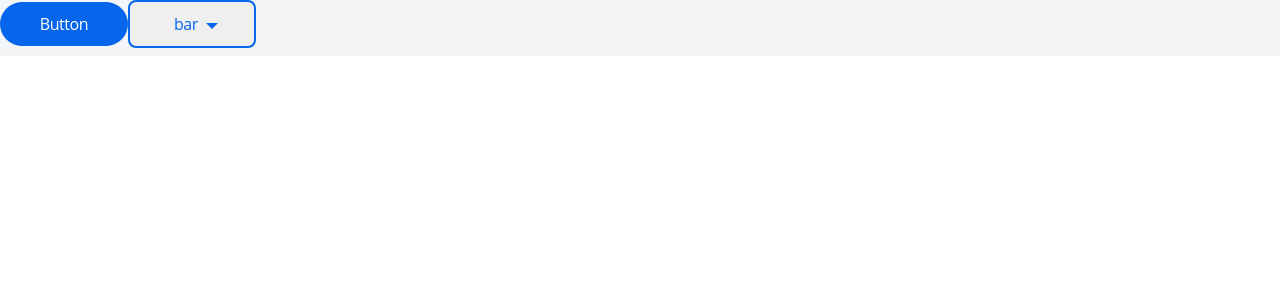
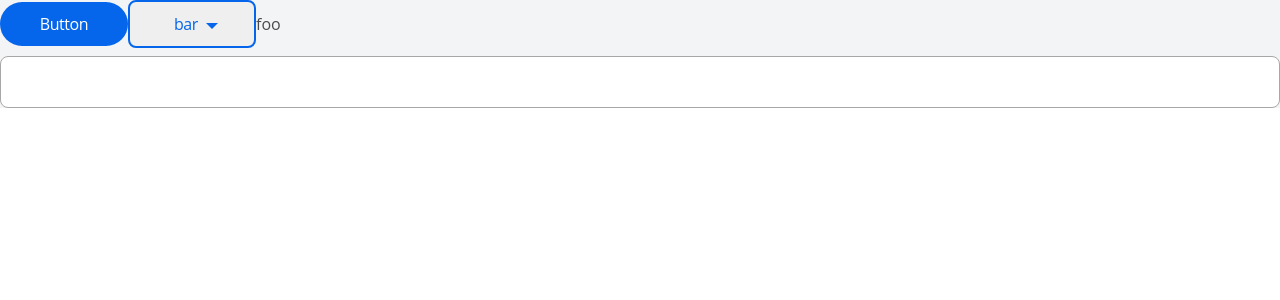
Before and after one commit to rr235/money-exchange-client, a React app: page / in a window 1280 px wide. Shown: the top 300 px of the page. Built offline with nearby package versions, Linux system fonts and the light colour scheme.

Commit message:
chore: basic input field

```diff
--- /dev/null
+++ b/src/components/atoms/input/Input.tsx
@@ -0,0 +1,38 @@
+import React, { useState, FormEvent } from 'react';
+import classNames from 'classnames';
+import styles from './input.styles.scss';
+
+type Props = {
+  id: string;
+  label: string;
+  className?: string;
+  onChange?(e: FormEvent<HTMLInputElement>): () => void;
+};
+
+const Input = ({ label, id, onChange, className }: Props) => {
+  const [input, setInput] = useState('');
+
+  const onChangeHandler = (e: FormEvent<HTMLInputElement>): void => {
+    setInput(e.currentTarget.value);
+    if (onChange) {
+      onChange(e);
+    }
+  };
+
+  return (
+    <>
+      <label htmlFor={id} className={classNames(styles.label, className)}>
+        {label}
+      </label>
+      <input
+        type="number"
+        id={id}
+        className={styles.input}
+        value={input}
+        onChange={onChangeHandler}
+      />
+    </>
+  );
+};
+
+export default Input;
--- /dev/null
+++ b/src/components/atoms/input/index.ts
@@ -0,0 +1,3 @@
+import Input from './Input';
+
+export default Input;
--- /dev/null
+++ b/src/components/atoms/input/input.styles.scss
@@ -0,0 +1,14 @@
+
+$border-color: rgb(167, 167, 167);
+
+.input {
+  background: #fff;
+  border: 1px solid $border-color;
+  border-radius: 0.5rem;
+  padding: 1rem;
+  width: 100%;
+
+  &:disabled {
+    background-color: $border-color;
+  }
+}
--- a/src/components/templates/main/Main.tsx
+++ b/src/components/templates/main/Main.tsx
@@ -1,6 +1,7 @@
 import React, { useState } from 'react';
 import styles from './main.styles.scss';
 import Button from '../../atoms/button';
+import Input from '../../atoms/input';
 import Dropdown from '../../atoms/dropdown';
 
 type Option = {
@@ -31,6 +32,7 @@ const Main = () => {
     <div className={styles.main}>
       <Button>Button</Button>
       <Dropdown options={options} onSelect={selectionHandler} />
+      <Input label="foo" id="txtFoo" />
     </div>
   );
 };
```
Also changed, not shown: 1 other file (tests, documents, lock files or other folders).
